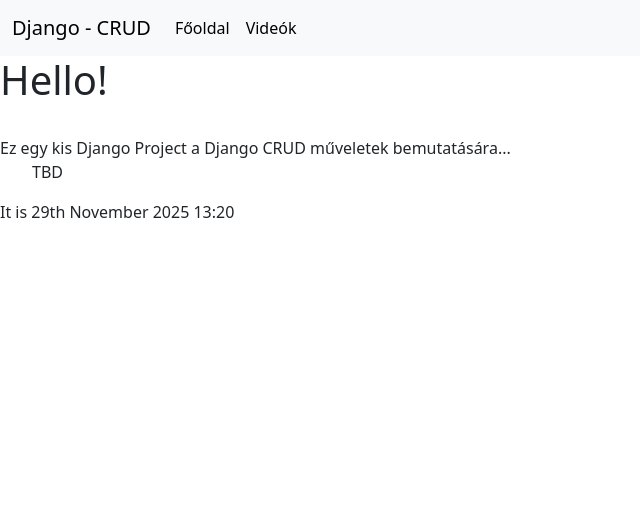
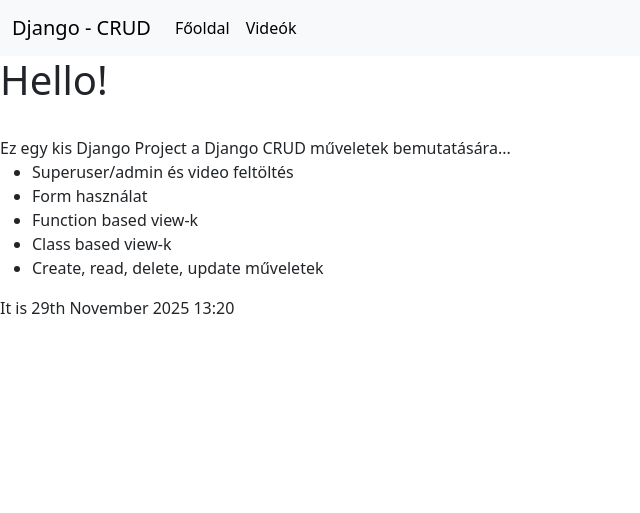
Before and after one commit to bebesi33/django_2025_fall, a Django app: page / in a window 1280 px wide. Shown: the top 513 px of the page, without its empty margins (0-640 px from the left). Run offline with Django 5.2, Linux system fonts and the light colour scheme; some libraries are stand-ins or nearby versions.

Commit message:
adding notes

```diff
--- a/lecture_06/my_videos/templates/index.html
+++ b/lecture_06/my_videos/templates/index.html
@@ -4,7 +4,11 @@
 <br>Ez egy kis Django Project a Django CRUD műveletek bemutatására...</br>
 
 <ul>
-TBD
+    <li>Superuser/admin és video feltöltés</li>
+    <li>Form használat</li>
+    <li>Function based view-k</li>
+    <li>Class based view-k</li>
+    <li>Create, read, delete, update műveletek</li>
 </ul>
 
 It is {% now "jS F Y H:i" %}
```
